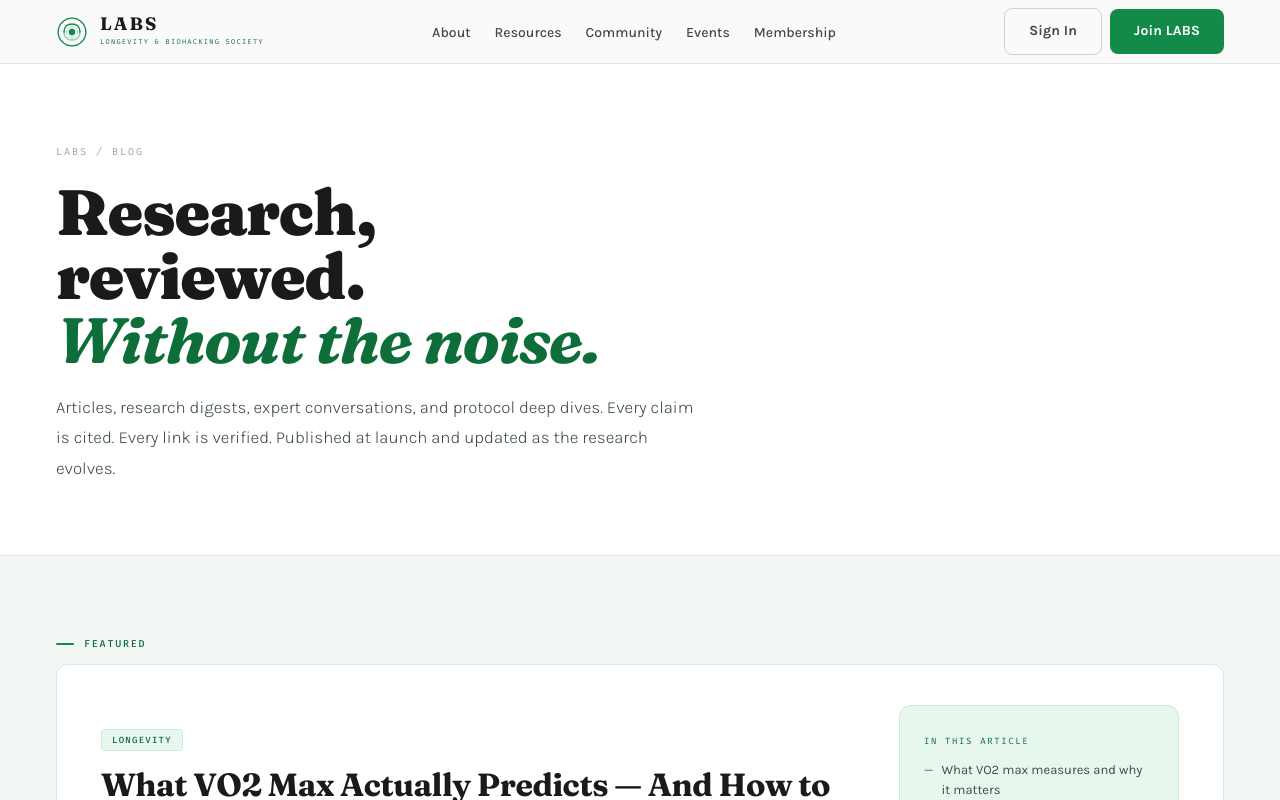
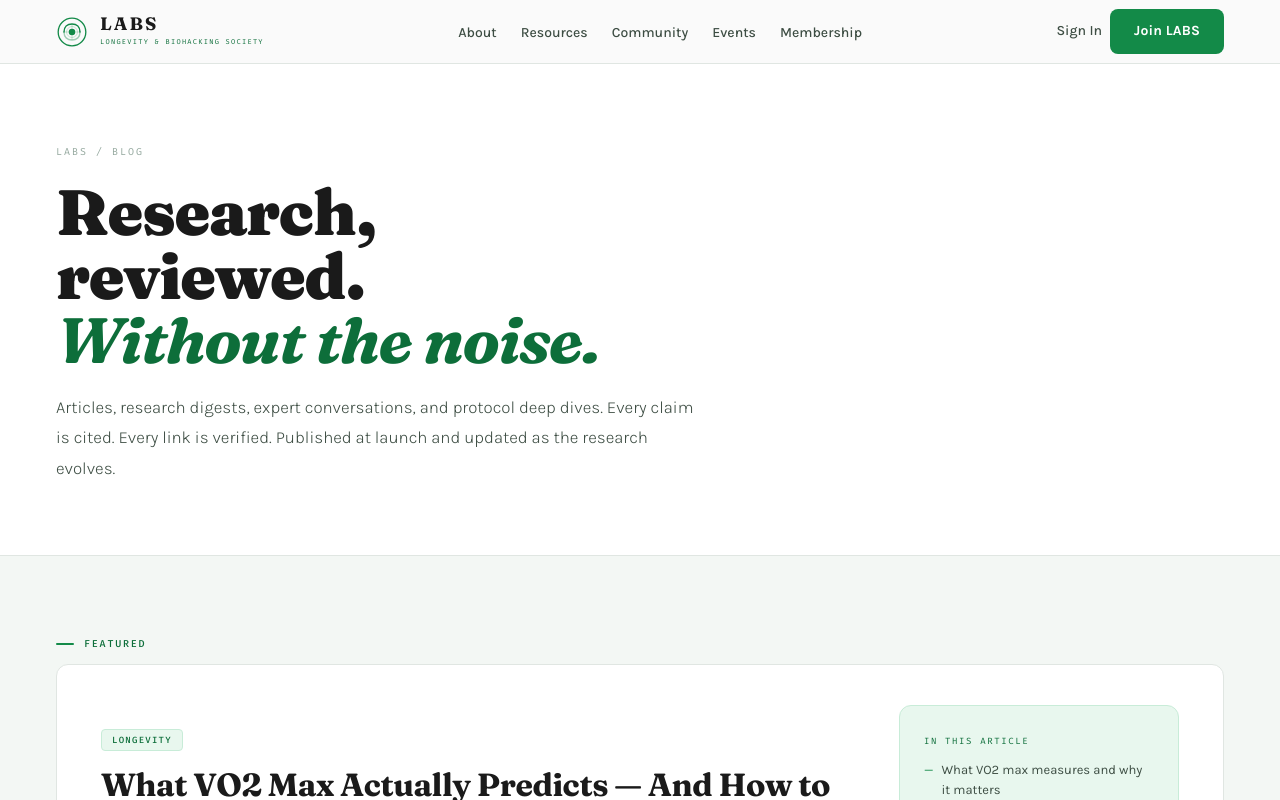
Before and after one commit to aireadyteam/labs-site, a Next.js app: page /blog in a window 1280 px wide. Shown: the top 800 px of the page. Built offline with nearby package versions, Linux system fonts and the light colour scheme.

Commit message:
Update src/components/Nav.tsx

```diff
--- a/src/components/Nav.tsx
+++ b/src/components/Nav.tsx
@@ -48,8 +48,8 @@ export default function Nav() {
       </ul>
 
       <div style={{ display: 'flex', gap: 8, alignItems: 'center' }}>
-        <Link href="/sign-in" className="btn btn-secondary">Sign In</Link>
-        <Link href="/membership" className="btn btn-primary">Join LABS</Link>
+        <Link href="/members" style={{ fontFamily: "'Karla', sans-serif", fontSize: 14, fontWeight: 500, color: 'var(--ink-2)', textDecoration: 'none' }}>Sign In</Link>
+        <Link href="/join" className="btn btn-primary">Join LABS</Link>
       </div>
     </nav>
   );
```
